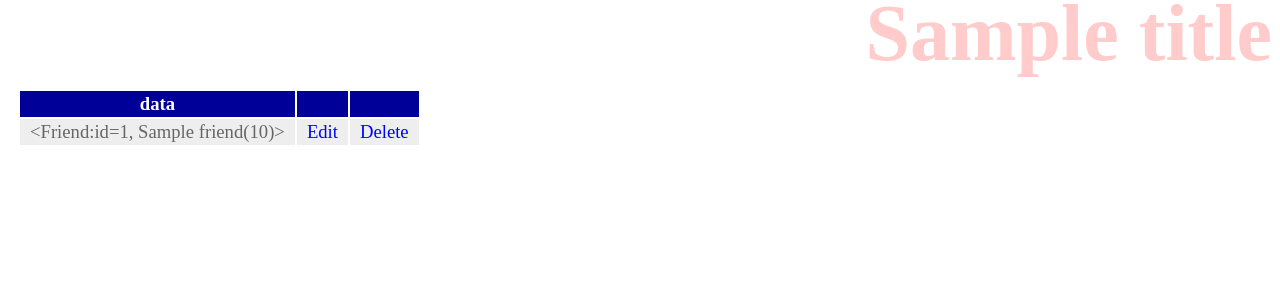
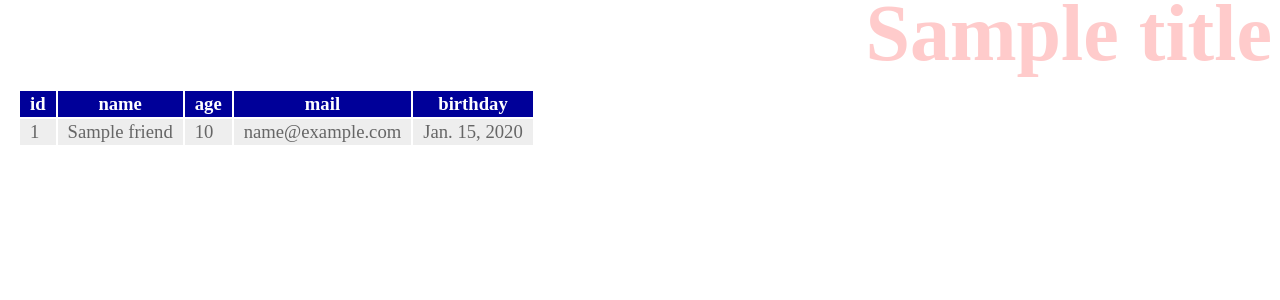
Before and after one commit to the-spiritchaser/django_firstapp, a Django app: template hello/templates/hello/index.html in a window 1280 px wide. Shown: the top 300 px of the page. Run offline with Django 3.2, Linux system fonts and the light colour scheme; tables that the repository leaves empty hold one stand-in row (values such as "Sample post"); the template is opened without the code that fills it: values that come from a table or form of the project are taken from there, most other values are stand-ins (such as "Sample title", 1, 10 or a date in 2020); parts of the project's set-up code (start-up, migrations or seed data) failed here and were passed over.

Commit message:
ordered index

```diff
--- a/hello/templates/hello/index.html
+++ b/hello/templates/hello/index.html
@@ -9,17 +9,22 @@
 </head>
 <body>
     <h1>{{title}}</h1>
+    <p>{{message|safe}}</p>
     <table>
         <tr>
-          <th>data</th>
-          <th></th>
-          <th></th>
+            <th>id</th>
+            <th>name</th>
+            <th>age</th>
+            <th>mail</th>
+            <th>birthday</th>
         </tr>
     {% for item in data %}
         <tr>
-          <td>{{item}}</td>
-          <td><a href="{% url 'edit' item.id %}">Edit</a></td>
-          <td><a href="{% url 'delete' item.id %}">Delete</a></td>
+            <td>{{item.id}}</td>
+            <td>{{item.name}}</td>
+            <td>{{item.age}}</td>
+            <td>{{item.mail}}</td>
+            <td>{{item.birthday}}</td>
         <tr>
     {% endfor %}
     </table>
--- a/hello/views.py
+++ b/hello/views.py
@@ -6,10 +6,11 @@ from .forms import FriendForm
 from .forms import FindForm
 
 def index(request):
-    data = Friend.objects.all()
+    data = Friend.objects.all().order_by('age')
     params = {
             'title': 'Hello',
             'data': data,
+            'message':'',
         }
     return render(request, 'hello/index.html', params)
 
```
Lines whose indentation alone changed are shown as unchanged.
